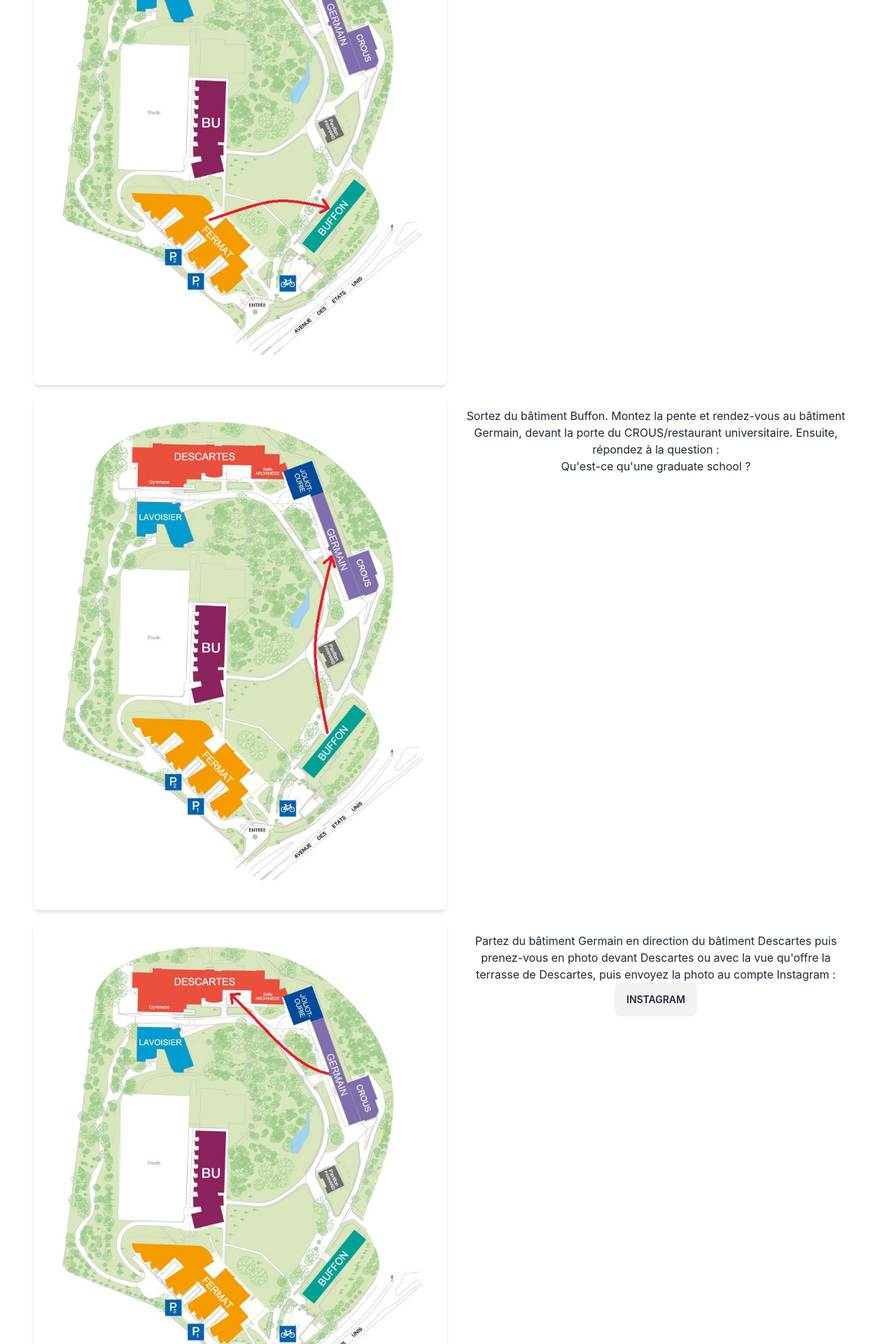
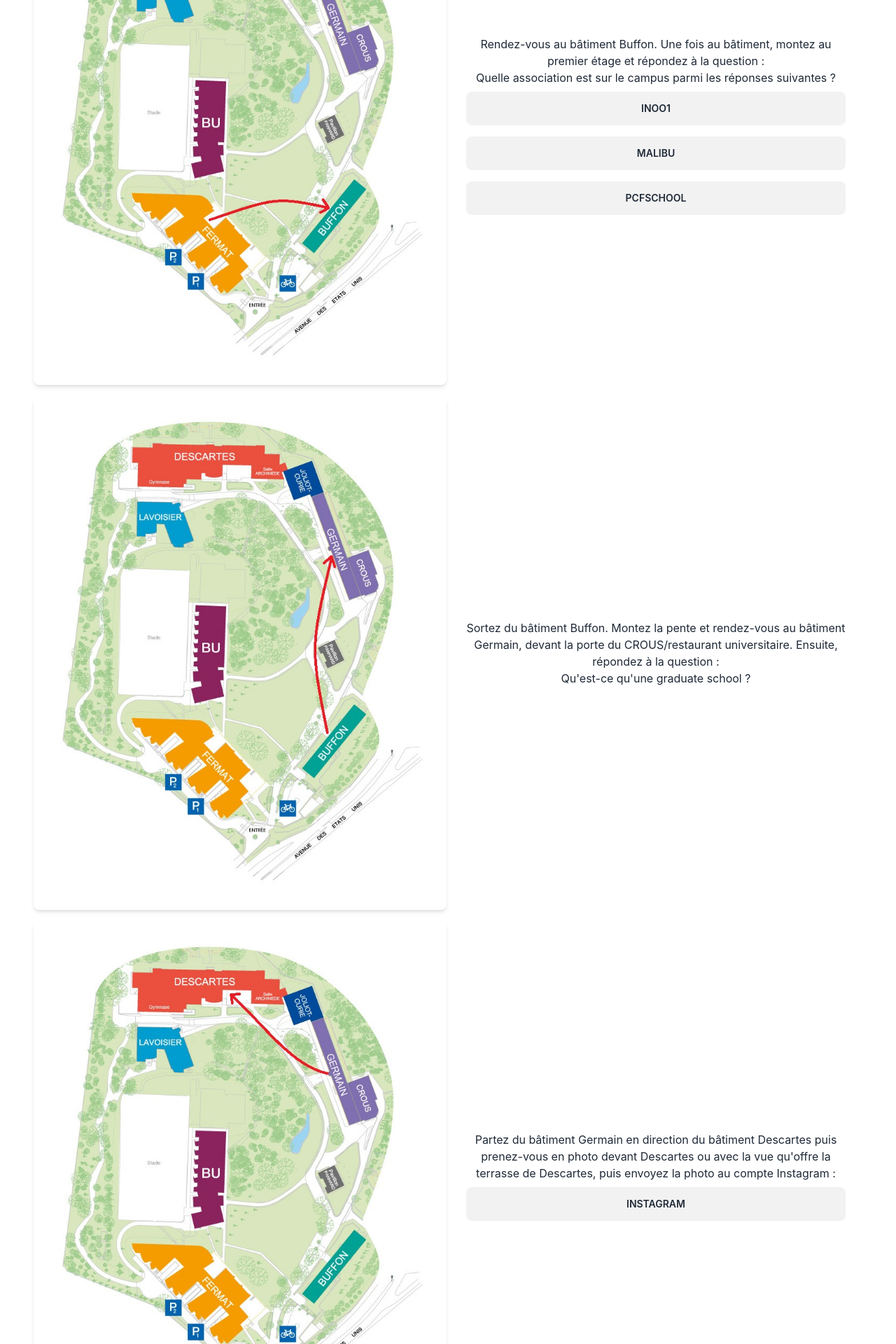
Before and after one commit to Kyuzial/siteweb_integrationM1, a Svelte app in the folder inte_M1/: page / in a window 1280 px wide. Shown: the part 380-2300 px from the top of the page at 70% size. Built offline with nearby package versions, Linux system fonts and the light colour scheme.

Commit message:
Améliorer l'affichage des buttons et rediction vers instagram corrigée

```diff
--- a/inte_M1/src/App.svelte
+++ b/inte_M1/src/App.svelte
@@ -16,7 +16,7 @@
       <div class="flex-none">
         <ul class="menu menu-horizontal px-1">
           <li>
-            <a href="https://instagram.com/gs.isn?igshid=NjIwNzIyMDk2Mg==">
+            <a href="https://www.instagram.com/gs.isn/">
               Instagram
             </a>
           </li>
@@ -40,15 +40,15 @@
         <img src="src/planfermat--buffon.jpg" alt="Plan de l'étape 1" />
       </div>
       <!-- Colonne 2 -->
-      <div>
+      <div class="container mx-auto p-4 flex flex-col justify-center">
         <p>
           Rendez-vous au bâtiment Buffon. Une fois au bâtiment, montez au premier étage et répondez à la question :
         </p>
         <p>Quelle association est sur le campus parmi les réponses suivantes ?</p>
         <!-- Réponses possibles -->
-        <button class="btn">InOO1</button>
-        <button class="btn">Malibu</button>
-        <button class="btn">PCFSchool</button>
+        <button class="btn m-2">InOO1</button>
+        <button class="btn m-2">Malibu</button>
+        <button class="btn m-2">PCFSchool</button>
       </div>
     </div>
 
@@ -61,7 +61,7 @@
         <img src="src/planbuffon--germain.jpg" alt="Plan de l'étape 2" />
       </div>
       <!-- Colonne 2 -->
-      <div class="container mx-auto p-4">
+      <div class="container mx-auto p-4 flex flex-col justify-center">
         <p>
           Sortez du bâtiment Buffon. Montez la pente et rendez-vous au bâtiment Germain, devant la porte du CROUS/restaurant universitaire. Ensuite, répondez à la question :
         </p>
@@ -77,11 +77,11 @@
         <img src="src/plangermain--descartes.jpg" alt="Plan de l'étape 3" />
       </div>
       <!-- Colonne 2 -->
-      <div class="container mx-auto p-4">
+      <div class="container mx-auto p-4 flex flex-col justify-center">
         <p>
           Partez du bâtiment Germain en direction du bâtiment Descartes puis prenez-vous en photo devant Descartes ou avec la vue qu'offre la terrasse de Descartes, puis envoyez la photo au compte Instagram :
         </p>
-        <button class="btn">Instagram</button>
+        <a href="https://www.instagram.com/gs.isn/" class="btn m-2">Instagram</a>
       </div>
     </div>
 
@@ -93,7 +93,7 @@
         <img src="src/plandescartes-bu.jpg" alt="Plan de l'étape 4" />
       </div>
       <!-- Colonne 2 -->
-      <div>
+      <div class="container mx-auto p-4 flex flex-col justify-center">
         <p>
           Une fois la photo faite, passez par la forêt pour vous rendre à la bibliothèque universitaire et répondez à la question :
         </p>
```
